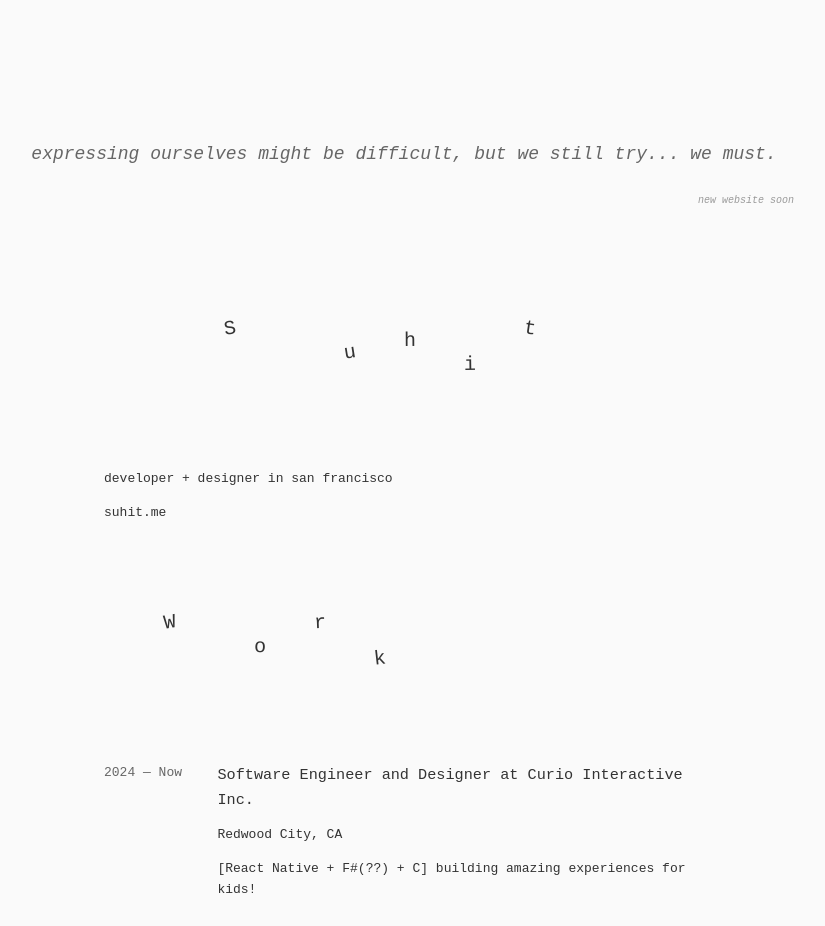
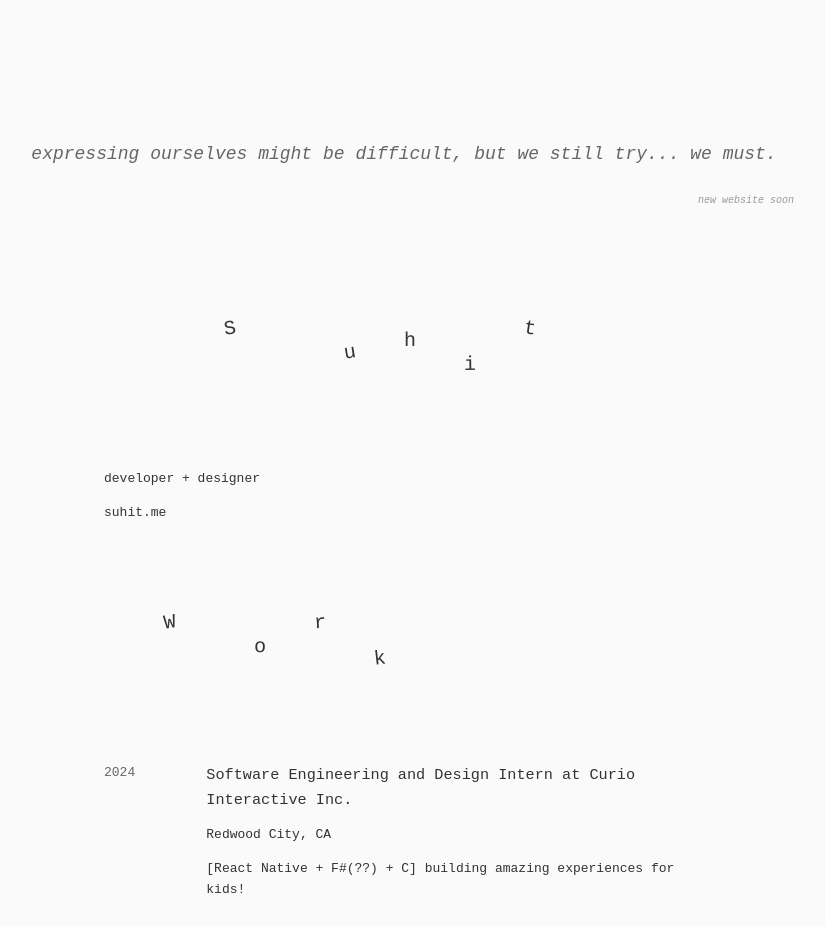
Before and after one commit to suhitaga/coming-soon, a plain HTML site: page index.html in a window 1280 px wide. Shown: the top 926 px of the page, without its empty margins (236-1061 px from the left). Drawn offline with Linux system fonts and the light colour scheme.

Commit message:
Update index.html

```diff
--- a/index.html
+++ b/index.html
@@ -117,7 +117,7 @@
           <span style="left: 60%; top: 50%">i</span>
           <span style="left: 70%; top: 20%">t</span>
         </div>
-        <p>developer + designer in san francisco</p>
+        <p>developer + designer</p>
         <p><a href="https://suhit.me">suhit.me</a></p>
       </section>
 
@@ -130,11 +130,11 @@
         </div>
 
         <div class="flex-row">
-          <div class="date-col">2024 — Now</div>
+          <div class="date-col">2024</div>
           <div>
             <h3 class="job-title">
               <a href="https://heycurio.com" target="_blank" rel="noopener">
-                Software Engineer and Designer at Curio Interactive Inc.
+                Software Engineering and Design Intern at Curio Interactive Inc.
               </a>
             </h3>
             <p>Redwood City, CA</p>
```
